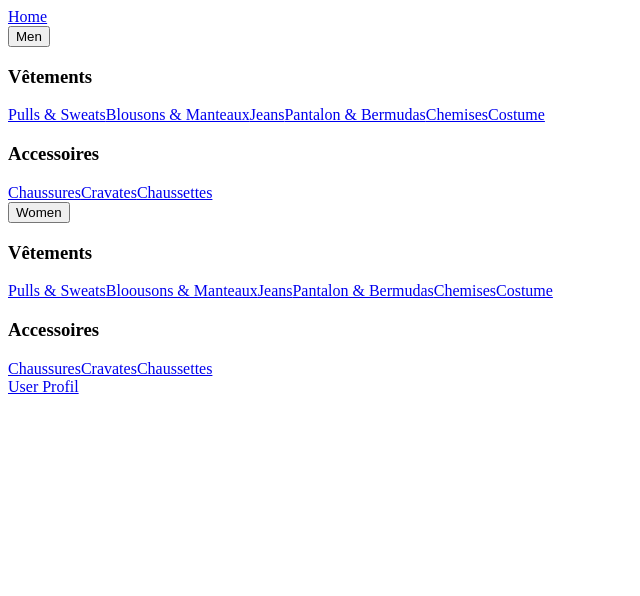
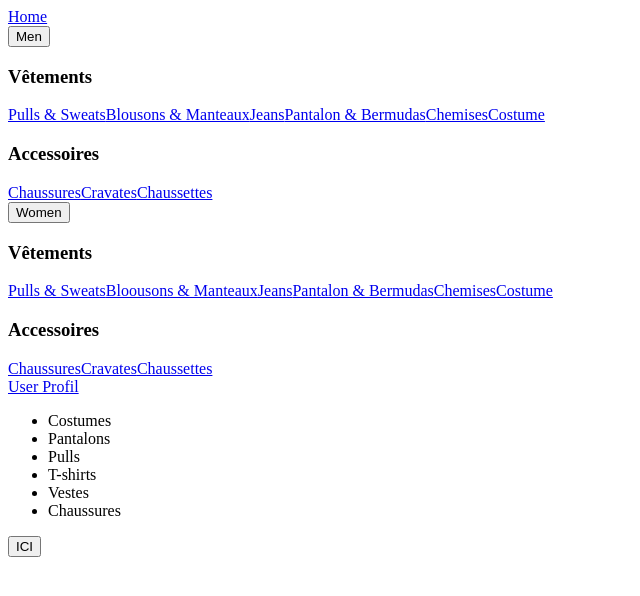
Before and after one commit to coding-9/e-commerce, a React (Create React App) app: page /product in a window 1280 px wide. Shown: the top 596 px of the page, without its empty margins (0-640 px from the left). Built offline with nearby package versions, Linux system fonts and the light colour scheme.

Commit message:
ProductsPage

```diff
--- a/src/components/pages/ProductsPage.jsx
+++ b/src/components/pages/ProductsPage.jsx
@@ -1,13 +1,26 @@
-import ProductList from "../products/ProductList"
 import React from 'react'
+import ProductList from "../Products/ProductList"
 
-const ProductsPage = () => {
+const ProductsPage =() => {
     return (
-        <div>
+        <div className="container">
+            <div className="row">
+                <div className="col-2">
+                    <ul className="list-unstyled">
+                        <li>Costumes</li>
+                        <li>Pantalons</li>
+                        <li>Pulls</li>
+                        <li>T-shirts</li>
+                        <li>Vestes</li>
+                        <li>Chaussures</li>
+                    </ul>
+                </div>
+                <div className="col-10"><ProductList/></div>
+            </div>
+
 
         </div>
     )
 }
 
-
 export default ProductsPage
--- a/src/components/products/ProductList.jsx
+++ b/src/components/products/ProductList.jsx
@@ -12,7 +12,7 @@ const ProductList = () =>{
     }
 
     return(
-        <div className="container">
+        <div>
             <button onClick={getProducts}>ICI</button>
                 <ul className="list-unstyled productList row">
                 {products.map((product) => {
```
Also changed, not shown: src/components/products/Carousel.jsx (+0 -31 lines).
